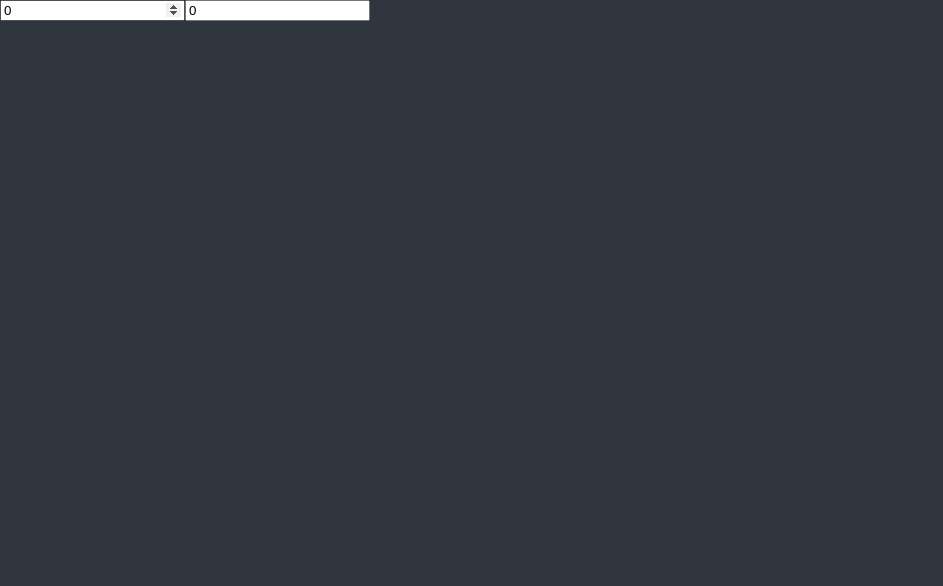
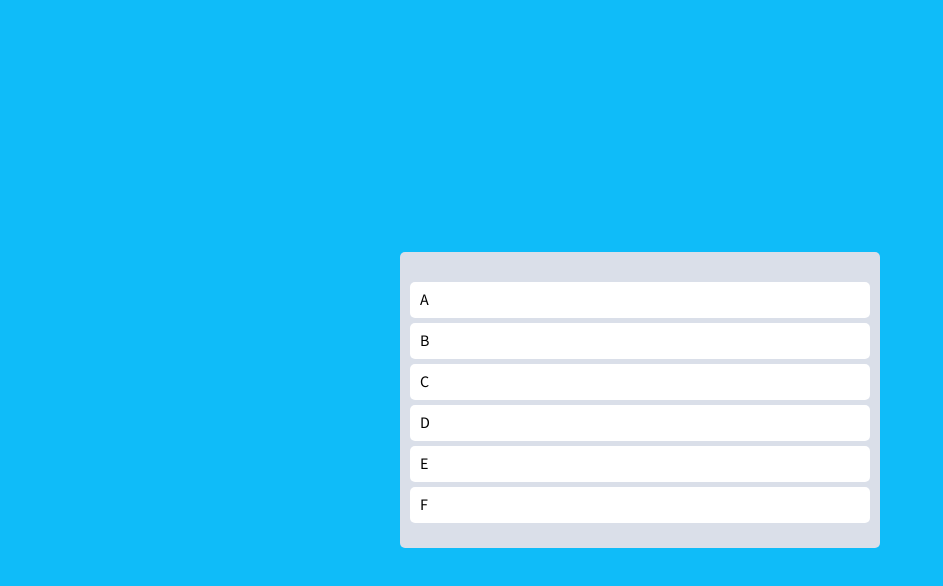
Before and after one commit to RJ-Stony/react-master, a React (Create React App) app: page / in a window 1280 px wide. Shown: the top 586 px of the page, without its empty margins (0-943 px from the left). Built offline with nearby package versions, Linux system fonts and the light colour scheme.

Commit message:
Feat: Use react-beautiful-dnd for Drag & Drop

```diff
--- a/package.json
+++ b/package.json
@@ -9,10 +9,12 @@
     "@types/jest": "^29.5.11",
     "@types/node": "^20.10.7",
     "@types/react": "^18.2.47",
+    "@types/react-beautiful-dnd": "^13.1.8",
     "@types/react-dom": "^18.2.18",
     "apexcharts": "^3.45.1",
     "react": "^18.2.0",
     "react-apexcharts": "^1.4.1",
+    "react-beautiful-dnd": "^13.1.1",
     "react-dom": "^18.2.0",
     "react-helmet": "^6.1.0",
     "react-helmet-async": "^2.0.4",
--- a/src/App.tsx
+++ b/src/App.tsx
@@ -1,33 +1,71 @@
-import { useRecoilState, useRecoilValue } from "recoil";
 import { createGlobalStyle } from "styled-components";
-import { hourSelector, minuteState } from "./atoms";
+import { DragDropContext, Draggable, Droppable } from "react-beautiful-dnd";
+import styled from "styled-components";
+
+const Wrapper = styled.div`
+  display: flex;
+  max-width: 480px;
+  width: 100%;
+  margin: 0 auto;
+  justify-content: center;
+  align-items: center;
+  height: 100vh;
+`;
+
+const Boards = styled.div`
+  display: grid;
+  width: 100%;
+  grid-template-columns: repeat(1, 1fr);
+`;
+
+const Board = styled.div`
+  padding: 20px 10px;
+  padding-top: 30px;
+  background-color: ${(props) => props.theme.boardColor};
+  border-radius: 5px;
+  min-height: 200px;
+`;
+
+const Card = styled.div`
+  border-radius: 5px;
+  margin-bottom: 5px;
+  padding: 10px 10px;
+  background-color: ${(props) => props.theme.cardColor};
+`;
+
+const toDos = ["A", "B", "C", "D", "E", "F"];
 
 function App() {
-  const [minutes, setMinutes] = useRecoilState(minuteState);
-  const [hours, setHours] = useRecoilState(hourSelector);
-  const onMintesChange = (event: React.FormEvent<HTMLInputElement>) => {
-    setMinutes(+event.currentTarget.value);
-  };
-  const onHoursChange = (event: React.FormEvent<HTMLInputElement>) => {
-    setHours(+event.currentTarget.value);
-  };
+  const onDragEnd = () => {};
   return (
     <>
       <GlobalStyle />
-      <div>
-        <input
-          value={minutes}
-          onChange={onMintesChange}
-          type="number"
-          placeholder="Minutes"
-        />
-        <input
-          value={hours}
-          onChange={onHoursChange}
-          type="number"
-          placeholder="Hours"
-        />
-      </div>
+      <DragDropContext onDragEnd={onDragEnd}>
+        <Wrapper>
+          <Boards>
+            <Droppable droppableId="one">
+              {(magic) => (
+                <Board ref={magic.innerRef} {...magic.droppableProps}>
+                  {toDos.map((toDo, index) => (
+                    <Draggable key={toDo} draggableId={toDo} index={index}>
+                      {(magic) => (
+                        <Card
+                          ref={magic.innerRef}
+                          {...magic.dragHandleProps}
+                          {...magic.draggableProps}
+                        >
+                          {toDo}
+                        </Card>
+                      )}
+                    </Draggable>
+                  ))}
+                  {magic.placeholder}
+                </Board>
+              )}
+            </Droppable>
+          </Boards>
+        </Wrapper>
+      </DragDropContext>
     </>
   );
 }
@@ -86,7 +124,7 @@
 body {
   font-family: 'Source Sans 3', sans-serif;
   background-color: ${(props) => props.theme.bgColor};
-  color:${(props) => props.theme.textColor};
+  color:black;
 }
 a {
   text-decoration: none;
--- a/src/atoms.tsx
+++ b/src/atoms.tsx
@@ -1,20 +1,3 @@
 import { atom, selector, RecoilEnv } from "recoil";
 
 RecoilEnv.RECOIL_DUPLICATE_ATOM_KEY_CHECKING_ENABLED = false;
-
-export const minuteState = atom({
-  key: "minutes",
-  default: 0,
-});
-
-export const hourSelector = selector<number>({
-  key: "hours",
-  get: ({ get }) => {
-    const minutes = get(minuteState);
-    return minutes / 60;
-  },
-  set: ({ set }, newValue) => {
-    const minutes = Number(newValue) * 60;
-    set(minuteState, minutes);
-  },
-});
--- a/src/index.tsx
+++ b/src/index.tsx
@@ -11,11 +11,9 @@
 );
 
 root.render(
-  <React.StrictMode>
-    <RecoilRoot>
-      <ThemeProvider theme={darkTheme}>
-        <App />
-      </ThemeProvider>
-    </RecoilRoot>
-  </React.StrictMode>
+  <RecoilRoot>
+    <ThemeProvider theme={darkTheme}>
+      <App />
+    </ThemeProvider>
+  </RecoilRoot>
 );
--- a/src/styled.d.ts
+++ b/src/styled.d.ts
@@ -2,9 +2,8 @@
 
 declare module "styled-components" {
   export interface DefaultTheme {
-    textColor: string;
     bgColor: string;
-    accentColor: string;
-    cardBgColor: string;
+    boardColor: string;
+    cardColor: string;
   }
 }
--- a/src/theme.ts
+++ b/src/theme.ts
@@ -1,8 +1,7 @@
 import { DefaultTheme } from "styled-components";
 
 export const darkTheme: DefaultTheme = {
-  bgColor: "#2f3640",
-  textColor: "white",
-  accentColor: "#fbc531",
-  cardBgColor: "transparent",
+  bgColor: "#0fbcf9",
+  boardColor: "#DADFE9",
+  cardColor: "white",
 };
```
Also changed, not shown: 1 other file (tests, documents, lock files or other folders).
